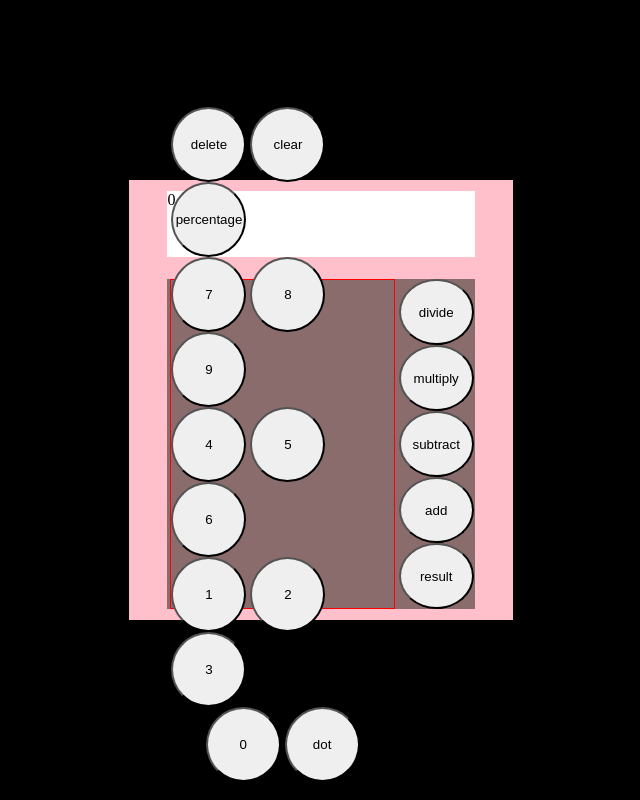
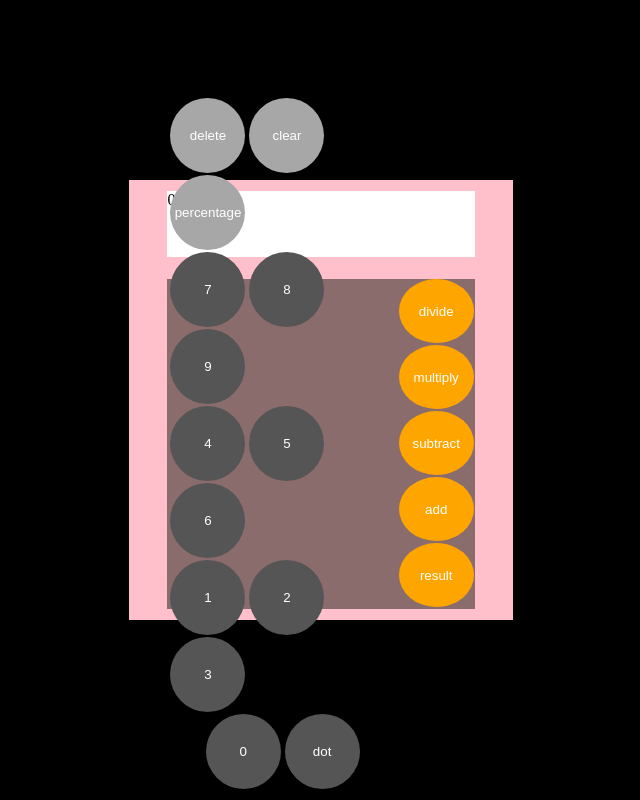
Before and after one commit to AL2-D2/webCalculator, a plain HTML site: page index.html in a window 1280 px wide. Shown: the whole page, without its empty margins (319-959 px from the left). Drawn offline with Linux system fonts and the light colour scheme.

Commit message:
added colors.

```diff
--- a/style.css
+++ b/style.css
@@ -1,54 +1,81 @@
-*,*::after,*::before{
+*,
+*::after,
+*::before {
     margin: 0;
     padding: 0;
     box-sizing: border-box;
 }
-body{
+:root{
+    --light-gray: #a8a7a7;
+    --gray: #555555;
+    --orange: orange;
+}
+body {
     background-color: black;
-    display:flex;
-    align-items:center;
+    display: flex;
+    align-items: center;
     justify-content: center;
     height: 100vh;
 }
-#calculator-container{
+
+#calculator-container {
     background-color: pink;
     height: 55vh;
     width: 30%;
-    display:flex;
+    display: flex;
     flex-direction: column;
     justify-content: space-around;
     align-items: center;
 }
-#result-screen{
+
+#result-screen {
     background-color: #fff;
     width: 80%;
     height: 15%;
 }
-#buttons-container{
+
+#buttons-container {
     background-color: #8b6c6c;
     width: 80%;
     height: 75%;
-    display:flex;
+    display: flex;
     flex-direction: row;
     justify-content: space-around;
 }
-#right-container{
-    display:flex;
+
+#right-container {
+    display: flex;
     flex-direction: column;
     width: 23%;
     justify-content: center;
-    align-items:center;
+    align-items: center;
 }
-#left-container{
-    display:flex;
+
+#left-container {
+    display: flex;
     flex-direction: column;
-    border: 1px solid red;
     width: 73%;
     justify-content: center;
-    align-items:center;
+    align-items: center;
 }
-.btn{
+
+.btn {
     width: 75px;
     height: 75px;
     border-radius: 50%;
+    border: none;
+    margin-bottom: 2px;
+    color: white;
 }
+
+.light-gray{
+    background-color: var(--light-gray);
+}
+
+.gray{
+    background-color: var(--gray);
+}
+
+.orange{
+    background-color: var(--orange);
+}
```
